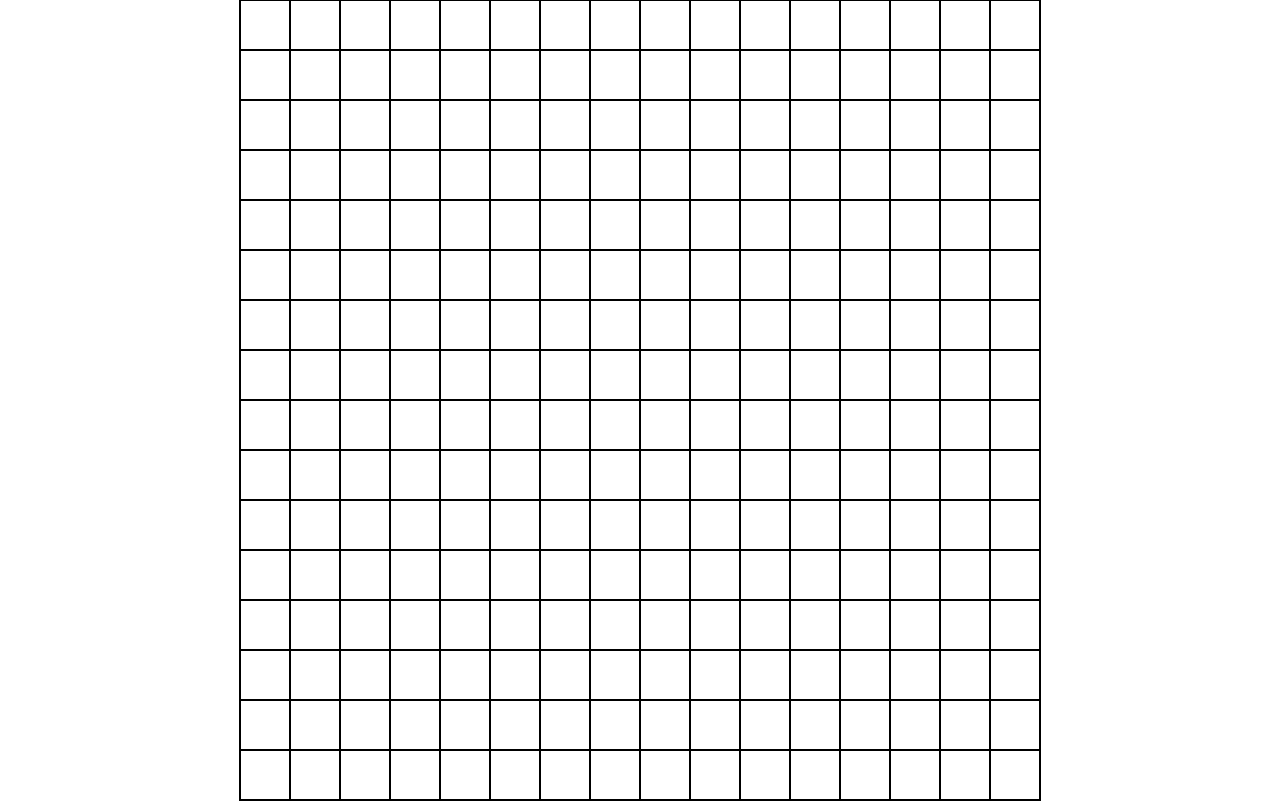
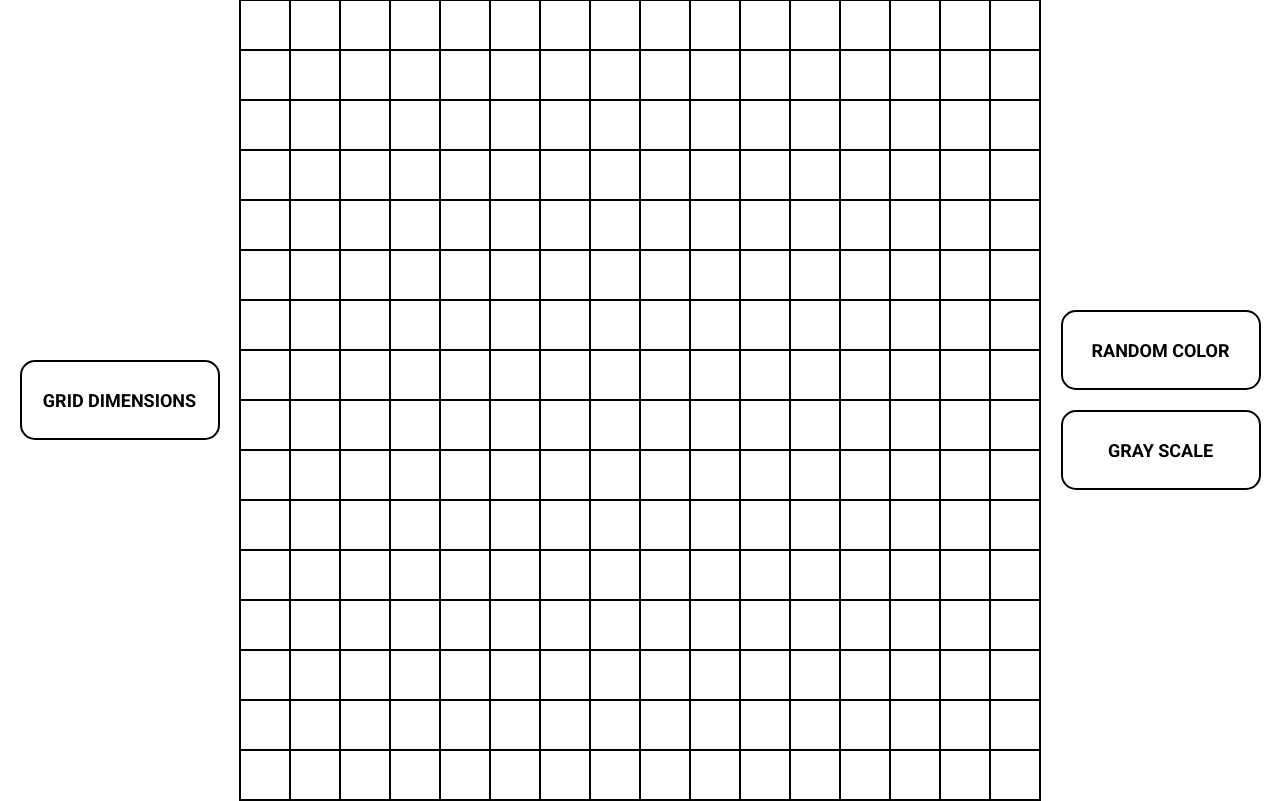
Before and after one commit to JonaCV1/Etch-a-Sketch, a plain HTML site: page index.html in a window 1280 px wide. Drawn offline with Linux system fonts and the light colour scheme.

Commit message:
Se modifican los archivos index.html, script.js y style.css
Se añaden botones para definir el número de casillas de la grilla y para cambiar la configuración respecto a los colores de la pintura.

```diff
--- a/index.html
+++ b/index.html
@@ -1,6 +1,12 @@
 <!DOCTYPE html>
 <html lang="en">
   <head>
+    <link rel="preconnect" href="https://fonts.googleapis.com" />
+    <link rel="preconnect" href="https://fonts.gstatic.com" crossorigin />
+    <link
+      href="https://fonts.googleapis.com/css2?family=Roboto:ital,wght@0,100..900;1,100..900&display=swap"
+      rel="stylesheet"
+    />
     <link rel="stylesheet" href="style.css" />
     <script src="script.js" defer></script>
     <meta charset="UTF-8" />
@@ -8,6 +14,13 @@
     <title>Etch a Sketch</title>
   </head>
   <body>
+    <div class="grid-dim-container">
+      <button id="grid-dimension">Grid Dimensions</button>
+    </div>
     <div class="grid-container"></div>
+    <div class="grid-prop-container">
+      <button id="random-color">Random Color</button>
+      <button id="gray-scale">Gray Scale</button>
+    </div>
   </body>
 </html>
--- a/script.js
+++ b/script.js
@@ -22,3 +22,8 @@ grids.forEach((grid) => {
     event.target.style.background = "blue";
   });
 });
+
+btnGridDimension = document.querySelector("button#grid-dimension");
+btnGridDimension.addEventListener("click", () => {
+  rowNumber = prompt("Type the number of row in the grid (max 100): ");
+});
--- a/style.css
+++ b/style.css
@@ -6,13 +6,24 @@
 body {
   height: 100vh;
   display: flex;
-  justify-content: center;
+  justify-content: space-evenly;
   align-items: center;
+}
+
+div.grid-dim-container {
+  display: flex;
 }
 
 div.grid-container {
   display: flex;
   border: solid black 0.5px;
+}
+
+div.grid-prop-container {
+  display: flex;
+  flex-direction: column;
+  align-items: center;
+  gap: 20px;
 }
 
 div.div-grid {
@@ -23,3 +34,21 @@ div.div-grid {
 div.div-grid:hover {
   cursor: crosshair;
 }
+
+button {
+  font-family: "Roboto", "Times New Roman", Times, serif;
+  font-weight: bold;
+  text-transform: uppercase;
+  font-size: 18px;
+  background-color: white;
+  border: solid black 2.5px;
+  height: 80px;
+  width: 200px;
+  border-radius: 15px;
+}
+
+button:hover {
+  cursor: pointer;
+  transition: 0.15s;
+  transform: scale(1.02);
+}
```
